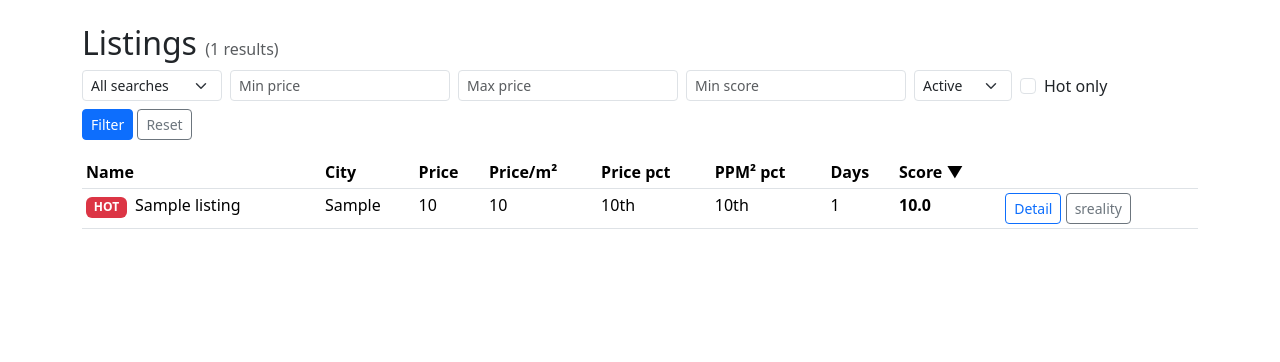
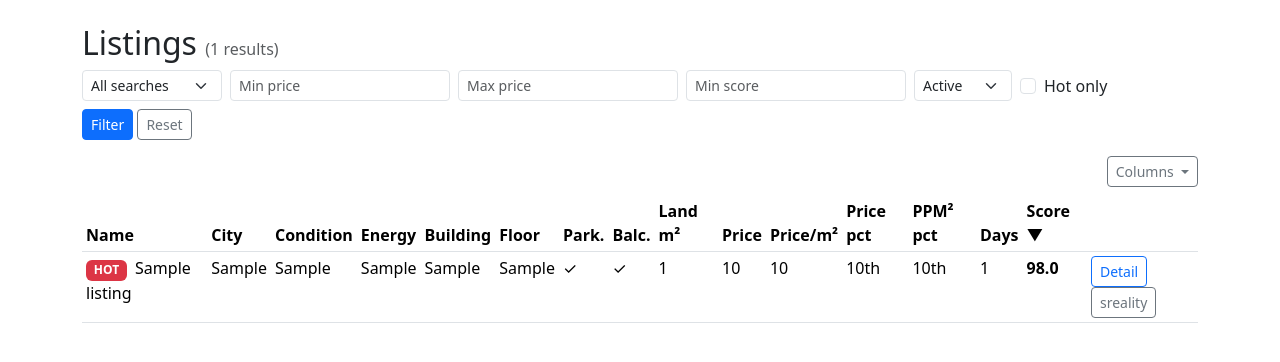
Before and after one commit to tomjirsa/reality-agent, a FastAPI app: page / in a window 1280 px wide. Shown: the part 56-418 px from the top of the page. Run offline with FastAPI, Linux system fonts and the light colour scheme; tables that the repository leaves empty hold one stand-in row (values such as "Sample post").

Commit message:
feat: add new attribute columns and column visibility toggle to listings table

```diff
--- a/dashboard/templates/listings.html
+++ b/dashboard/templates/listings.html
@@ -47,6 +47,58 @@
   </div>
 </form>
 
+<div class="d-flex justify-content-end mb-2">
+  <div class="dropdown">
+    <button class="btn btn-sm btn-outline-secondary dropdown-toggle" type="button"
+            id="colToggleBtn" data-bs-toggle="dropdown" data-bs-auto-close="outside">
+      Columns
+    </button>
+    <ul class="dropdown-menu dropdown-menu-end p-2" style="min-width:160px">
+      {% set col_labels = [
+        ("condition","Condition"),("energy","Energy class"),
+        ("building_type","Building type"),("floor","Floor"),
+        ("parking","Parking"),("outdoor","Balcony/terrace"),("land_area","Land area")
+      ] %}
+      {% for col_key, col_label in col_labels %}
+      <li>
+        <div class="form-check">
+          <input class="form-check-input col-toggle" type="checkbox"
+                 id="toggle_{{ col_key }}" data-col="{{ col_key }}" checked>
+          <label class="form-check-label" for="toggle_{{ col_key }}">{{ col_label }}</label>
+        </div>
+      </li>
+      {% endfor %}
+    </ul>
+  </div>
+</div>
+
+<script>
+(function() {
+  const COLS = ["condition","energy","building_type","floor","parking","outdoor","land_area"];
+
+  function applyVisibility() {
+    COLS.forEach(function(col) {
+      const visible = localStorage.getItem("col_" + col) !== "false";
+      document.querySelectorAll("[data-col='" + col + "']").forEach(function(el) {
+        el.style.display = visible ? "" : "none";
+      });
+      const cb = document.getElementById("toggle_" + col);
+      if (cb) cb.checked = visible;
+    });
+  }
+
+  document.addEventListener("DOMContentLoaded", function() {
+    applyVisibility();
+    document.querySelectorAll(".col-toggle").forEach(function(cb) {
+      cb.addEventListener("change", function() {
+        localStorage.setItem("col_" + cb.dataset.col, cb.checked ? "true" : "false");
+        applyVisibility();
+      });
+    });
+  });
+})();
+</script>
+
 <table class="table table-sm table-hover">
   {% macro sort_th(label, col) %}
     {% set next_dir = 'asc' if filters.order_by == col and filters.order_dir == 'desc' else 'desc' %}
@@ -57,6 +109,13 @@
     <tr>
       <th>Name</th>
       <th>City</th>
+      <th data-col="condition">Condition</th>
+      <th data-col="energy">Energy</th>
+      <th data-col="building_type">Building</th>
+      <th data-col="floor">Floor</th>
+      <th data-col="parking">Park.</th>
+      <th data-col="outdoor">Balc.</th>
+      <th data-col="land_area">Land m²</th>
       {{ sort_th("Price", "price") }}
       {{ sort_th("Price/m²", "price_m2") }}
       {{ sort_th("Price pct", "price_pct") }}
@@ -79,12 +138,19 @@
         {{ listing.name }}
       </td>
       <td>{{ listing.locality or '—' }}</td>
+      <td data-col="condition">{{ listing.condition or '—' }}</td>
+      <td data-col="energy">{{ listing.energy_class or '—' }}</td>
+      <td data-col="building_type">{{ listing.building_type or '—' }}</td>
+      <td data-col="floor">{{ listing.floor or '—' }}</td>
+      <td data-col="parking">{% if listing.has_parking %}✓{% elif listing.has_parking == false %}—{% else %}?{% endif %}</td>
+      <td data-col="outdoor">{% if listing.has_outdoor_space %}✓{% elif listing.has_outdoor_space == false %}—{% else %}?{% endif %}</td>
+      <td data-col="land_area">{{ listing.land_area_m2 or '—' }}</td>
       <td>{{ "{:,}".format(listing.price_czk or 0).replace(",", " ") }}</td>
       <td>{{ "{:,.0f}".format(listing.price_per_m2 or 0) }}</td>
       <td>{% if score %}{{ "{:.0f}".format(score.price_percentile or 0) }}th{% endif %}</td>
       <td>{% if score %}{{ "{:.0f}".format(score.price_per_m2_percentile or 0) }}th{% endif %}</td>
       <td>{% if score %}{{ score.days_on_market }}{% endif %}</td>
-      <td>{% if score %}<strong>{{ "{:.1f}".format(score.combined_score or 0) }}</strong>{% else %}<span class="badge bg-secondary">pending</span>{% endif %}</td>
+      <td>{% set live_score = live_scores.get(listing.hash_id) %}{% if live_score is not none %}<strong>{{ live_score }}</strong>{% else %}<span class="badge bg-secondary">pending</span>{% endif %}</td>
       {% if has_distance_col %}
       <td>
         {% if distance %}
```
